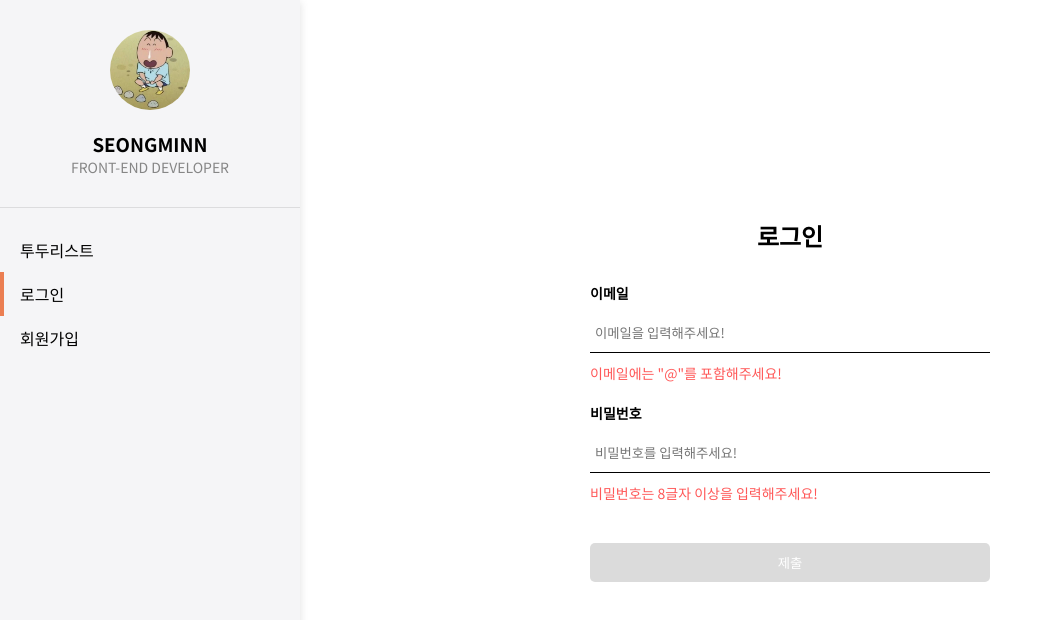
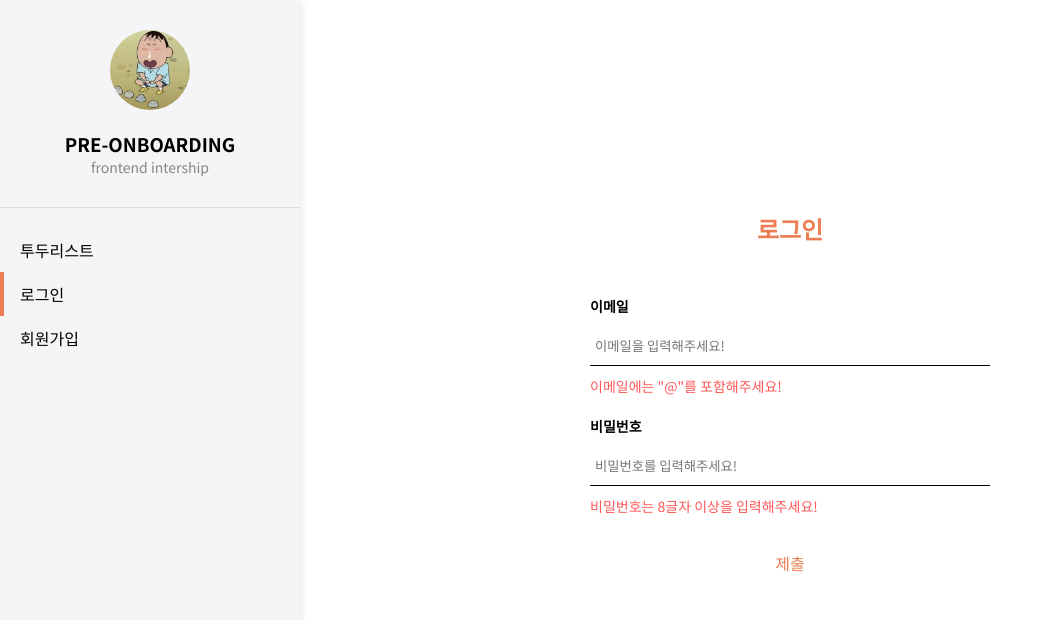
Before and after one commit to seongminn/wanted-pre-onboarding-frontend, a React (Create React App) app: page /signin in a window 1280 px wide. Shown: the top 620 px of the page, without its empty margins (0-1053 px from the left). Built offline with nearby package versions, Linux system fonts and the light colour scheme.

Commit message:
style: 전체적인 스타일 수정
style: 페이지 레이아웃을 통일하고 중앙 정렬
chore: App.tsx 파일에서 절대경로 사용용
style: title에 관한 통일된 클래스를 생성하고 사용
style: Loader 컴포넌트 중앙 정렬

```diff
--- a/src/App.scss
+++ b/src/App.scss
@@ -1,7 +1,18 @@
 .wrapper {
+  width: 100%;
+  height: 100%;
+  min-height: 100vh;
+  padding-left: 300px;
+
+  margin: auto 0;
+}
+
+.inner-wrapper {
   width: 100%;
   height: 100vh;
 
-  display: grid;
-  grid-template-columns: 300px auto;
+  display: flex;
+  flex-direction: column;
+  align-items: center;
+  justify-content: center;
 }
--- a/src/App.tsx
+++ b/src/App.tsx
@@ -1,7 +1,7 @@
 import './App.scss';
 
-import Header from './components/common/Header';
-import Router from './Router';
+import Header from '@/components/common/Header';
+import Router from '@/Router';
 
 function App() {
   return (
--- a/src/components/auth/Form/index.tsx
+++ b/src/components/auth/Form/index.tsx
@@ -2,6 +2,7 @@ import './style.scss';
 
 import { ChangeEvent, FormEvent } from 'react';
 
+import Button from '@/components/common/Button';
 import { AUTH_MESSAGE } from '@/constants/validation';
 import { AuthValidator } from '@/utils/validator';
 
@@ -21,7 +22,7 @@ const AuthForm = (props: AuthFormProps) => {
 
   return (
     <form onSubmit={onSubmit} className="form">
-      <h2 className="title">{title}</h2>
+      <h1 className="title">{title}</h1>
       <label htmlFor="email" className="form-label">
         이메일
       </label>
@@ -54,13 +55,9 @@ const AuthForm = (props: AuthFormProps) => {
         {!isValidatePassword ? AUTH_MESSAGE.PASSWORD_ERROR : AUTH_MESSAGE.PASSWORD_SUCCESS}
       </p>
 
-      <button
-        className="form-button"
-        data-testid={testId}
-        disabled={!isValidateEmail || !isValidatePassword}
-      >
+      <Button size="medium" data-testid={testId} disabled={!isValidateEmail || !isValidatePassword}>
         제출
-      </button>
+      </Button>
     </form>
   );
 };
--- a/src/components/auth/Form/style.scss
+++ b/src/components/auth/Form/style.scss
@@ -3,7 +3,7 @@
 .form {
   width: 100%;
   max-width: 400px;
-  height: 100%;
+  height: 100vh;
   margin: auto auto;
 
   background-color: white;
@@ -12,11 +12,6 @@
   flex-direction: column;
   justify-content: center;
   align-items: center;
-}
-
-.title {
-  text-align: center;
-  padding-bottom: 30px;
 }
 
 .form-label {
--- a/src/components/common/Header/index.tsx
+++ b/src/components/common/Header/index.tsx
@@ -9,8 +9,8 @@ const Header = () => {
     <header className="header">
       <div className="profile">
         <img src="profile.webp" alt="profile" className="profile-image" />
-        <h3>SEONGMINN</h3>
-        <span className="profile-desc">FRONT-END DEVELOPER</span>
+        <h3>PRE-ONBOARDING</h3>
+        <span className="profile-desc">frontend intership</span>
       </div>
 
       <nav className="navbar">
--- a/src/components/common/Header/style.scss
+++ b/src/components/common/Header/style.scss
@@ -1,7 +1,11 @@
 @import '@/index.scss';
 
 .header {
-  width: 100%;
+  position: fixed;
+  left: 0;
+
+  width: 300px;
+  height: 100vh;
   padding: 30px 0;
 
   background-color: $background-gray;
--- a/src/components/common/Loader/index.tsx
+++ b/src/components/common/Loader/index.tsx
@@ -1,7 +1,11 @@
 import './style.scss';
 
 const Loader = () => {
-  return <div className="spinner" />;
+  return (
+    <div className="spinner-wrapper">
+      <div className="spinner" />;
+    </div>
+  );
 };
 
 export default Loader;
--- a/src/components/common/Loader/style.scss
+++ b/src/components/common/Loader/style.scss
@@ -1,4 +1,11 @@
 @import '@/index.scss';
+
+.spinner-wrapper {
+  height: 100vh;
+
+  display: flex;
+  align-items: center;
+}
 
 .spinner {
   width: 50px;
--- a/src/index.scss
+++ b/src/index.scss
@@ -44,3 +44,10 @@ button {
 input {
   outline: none;
 }
+
+.title {
+  text-align: center;
+  margin-bottom: 50px;
+
+  color: $primary;
+}
--- a/src/pages/home/index.tsx
+++ b/src/pages/home/index.tsx
@@ -1,12 +1,21 @@
 import { useNavigate } from 'react-router-dom';
+
+import Button from '@/components/common/Button';
 
 const HomePage = () => {
   const navigate = useNavigate();
 
   return (
-    <div>
-      홈 페이지입니다.<button onClick={() => navigate('/todo')}>클릭</button>
-    </div>
+    <section className="inner-wrapper">
+      <h3>투두리스트를 간편하게 관리해보아요 !</h3>
+      <Button
+        onClick={() => {
+          navigate('/todo');
+        }}
+      >
+        투두리스트 입력하러 가기
+      </Button>
+    </section>
   );
 };
 
--- a/src/pages/signin/index.tsx
+++ b/src/pages/signin/index.tsx
@@ -29,6 +29,7 @@ const SigninPage = () => {
   };
 
   return (
+    <section className="inner-wrapper">
       <AuthForm
         title="로그인"
         email={credentials.email}
@@ -37,6 +38,7 @@ const SigninPage = () => {
         onSubmit={handleSignin}
         testId="signin-button"
       />
+    </section>
   );
 };
 
--- a/src/pages/signup/index.tsx
+++ b/src/pages/signup/index.tsx
@@ -21,6 +21,7 @@ const SignupPage = () => {
   };
 
   return (
+    <section className="inner-wrapper">
       <AuthForm
         title="회원가입"
         email={credentials.email}
@@ -29,6 +30,7 @@ const SignupPage = () => {
         onSubmit={handleSignup}
         testId="signup-button"
       />
+    </section>
   );
 };
 
```
Lines whose indentation alone changed are shown as unchanged.
